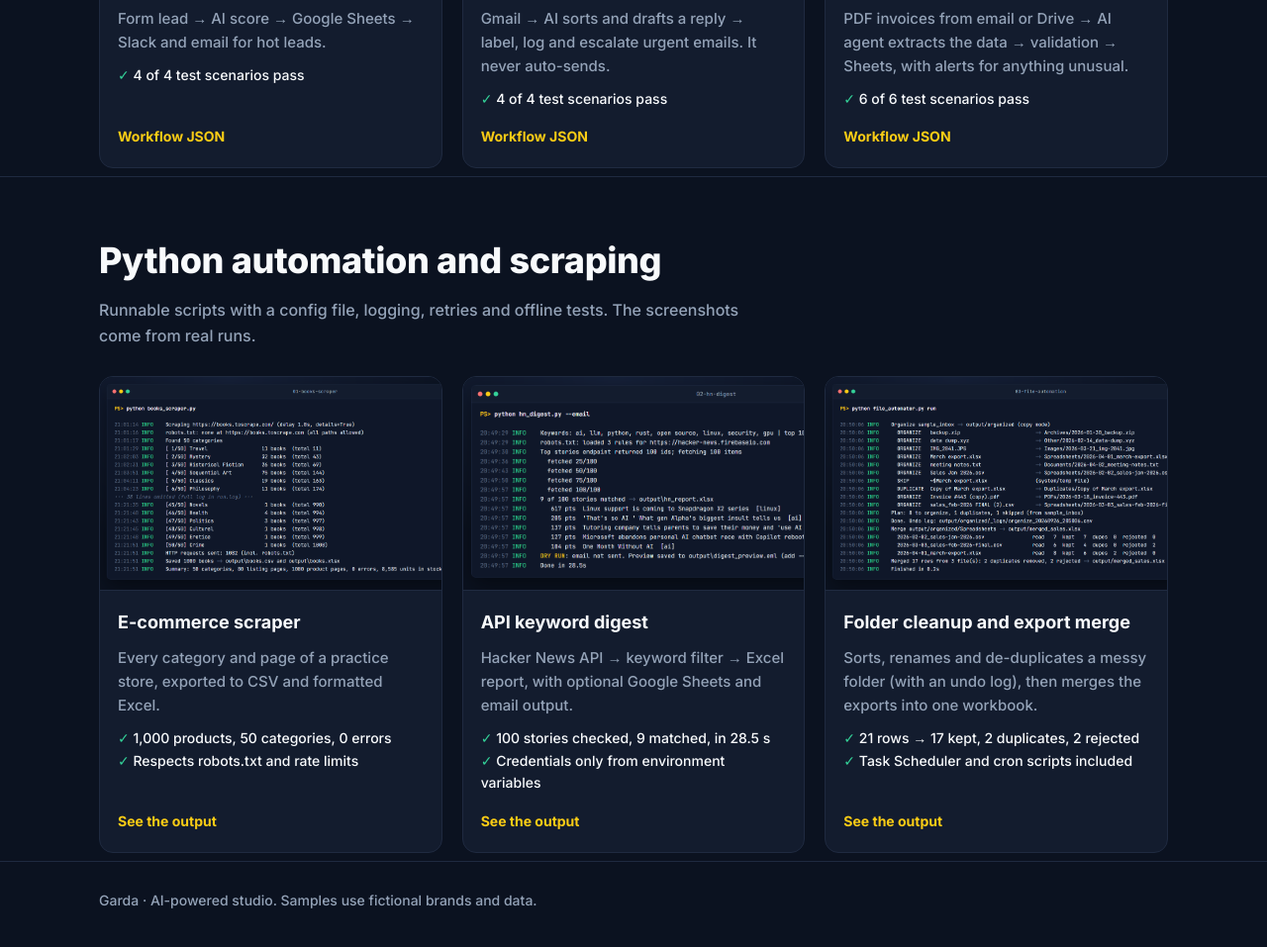
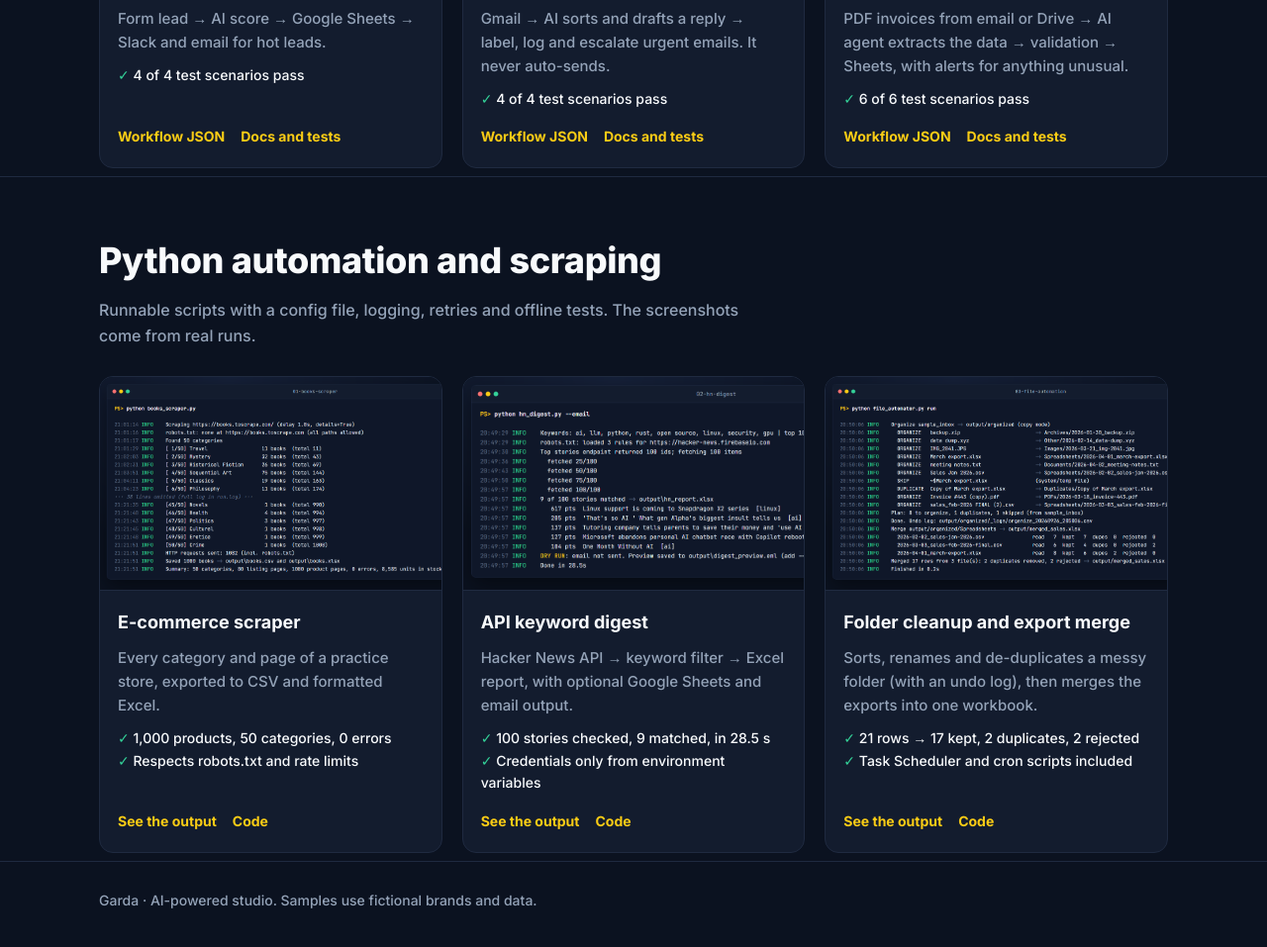
Before and after one commit to GardaBramantyo/portfolio, a plain HTML site: page index.html in a window 1280 px wide. Shown: the part 2296-3253 px from the top of the page at 99% size. Drawn offline with Linux system fonts and the light colour scheme.

Commit message:
Link code samples to GitHub
Co-Authored-By: Claude Opus 5.5 <noreply@anthropic.com>

```diff
--- a/index.html
+++ b/index.html
@@ -164,7 +164,7 @@
         <h3>AI lead qualifier</h3>
         <p>Form lead → AI score → Google Sheets → Slack and email for hot leads.</p>
         <ul class="stats"><li>4 of 4 test scenarios pass</li></ul>
-        <div class="links"><a href="gig3-n8n/01-ai-lead-qualifier.json" download>Workflow JSON</a></div>
+        <div class="links"><a href="gig3-n8n/01-ai-lead-qualifier.json" download>Workflow JSON</a><a href="https://github.com/GardaBramantyo/portfolio/tree/main/gig3-n8n">Docs and tests</a></div>
       </div>
     </article>
     <article class="card">
@@ -173,7 +173,7 @@
         <h3>AI support email triage</h3>
         <p>Gmail → AI sorts and drafts a reply → label, log and escalate urgent emails. It never auto-sends.</p>
         <ul class="stats"><li>4 of 4 test scenarios pass</li></ul>
-        <div class="links"><a href="gig3-n8n/02-ai-support-email-triage.json" download>Workflow JSON</a></div>
+        <div class="links"><a href="gig3-n8n/02-ai-support-email-triage.json" download>Workflow JSON</a><a href="https://github.com/GardaBramantyo/portfolio/tree/main/gig3-n8n">Docs and tests</a></div>
       </div>
     </article>
     <article class="card">
@@ -182,7 +182,7 @@
         <h3>AI invoice processor</h3>
         <p>PDF invoices from email or Drive → AI agent extracts the data → validation → Sheets, with alerts for anything unusual.</p>
         <ul class="stats"><li>6 of 6 test scenarios pass</li></ul>
-        <div class="links"><a href="gig3-n8n/03-ai-invoice-processor.json" download>Workflow JSON</a></div>
+        <div class="links"><a href="gig3-n8n/03-ai-invoice-processor.json" download>Workflow JSON</a><a href="https://github.com/GardaBramantyo/portfolio/tree/main/gig3-n8n">Docs and tests</a></div>
       </div>
     </article>
   </div>
@@ -198,7 +198,7 @@
         <h3>E-commerce scraper</h3>
         <p>Every category and page of a practice store, exported to CSV and formatted Excel.</p>
         <ul class="stats"><li>1,000 products, 50 categories, 0 errors</li><li>Respects robots.txt and rate limits</li></ul>
-        <div class="links"><a href="gig4-python/01-books-scraper/screenshots/sheet.png">See the output</a></div>
+        <div class="links"><a href="gig4-python/01-books-scraper/screenshots/sheet.png">See the output</a><a href="https://github.com/GardaBramantyo/portfolio/tree/main/gig4-python/01-books-scraper">Code</a></div>
       </div>
     </article>
     <article class="card">
@@ -207,7 +207,7 @@
         <h3>API keyword digest</h3>
         <p>Hacker News API → keyword filter → Excel report, with optional Google Sheets and email output.</p>
         <ul class="stats"><li>100 stories checked, 9 matched, in 28.5 s</li><li>Credentials only from environment variables</li></ul>
-        <div class="links"><a href="gig4-python/02-hn-digest/screenshots/sheet.png">See the output</a></div>
+        <div class="links"><a href="gig4-python/02-hn-digest/screenshots/sheet.png">See the output</a><a href="https://github.com/GardaBramantyo/portfolio/tree/main/gig4-python/02-hn-digest">Code</a></div>
       </div>
     </article>
     <article class="card">
@@ -216,7 +216,7 @@
         <h3>Folder cleanup and export merge</h3>
         <p>Sorts, renames and de-duplicates a messy folder (with an undo log), then merges the exports into one workbook.</p>
         <ul class="stats"><li>21 rows → 17 kept, 2 duplicates, 2 rejected</li><li>Task Scheduler and cron scripts included</li></ul>
-        <div class="links"><a href="gig4-python/03-file-automation/screenshots/sheet.png">See the output</a></div>
+        <div class="links"><a href="gig4-python/03-file-automation/screenshots/sheet.png">See the output</a><a href="https://github.com/GardaBramantyo/portfolio/tree/main/gig4-python/03-file-automation">Code</a></div>
       </div>
     </article>
   </div>
```
